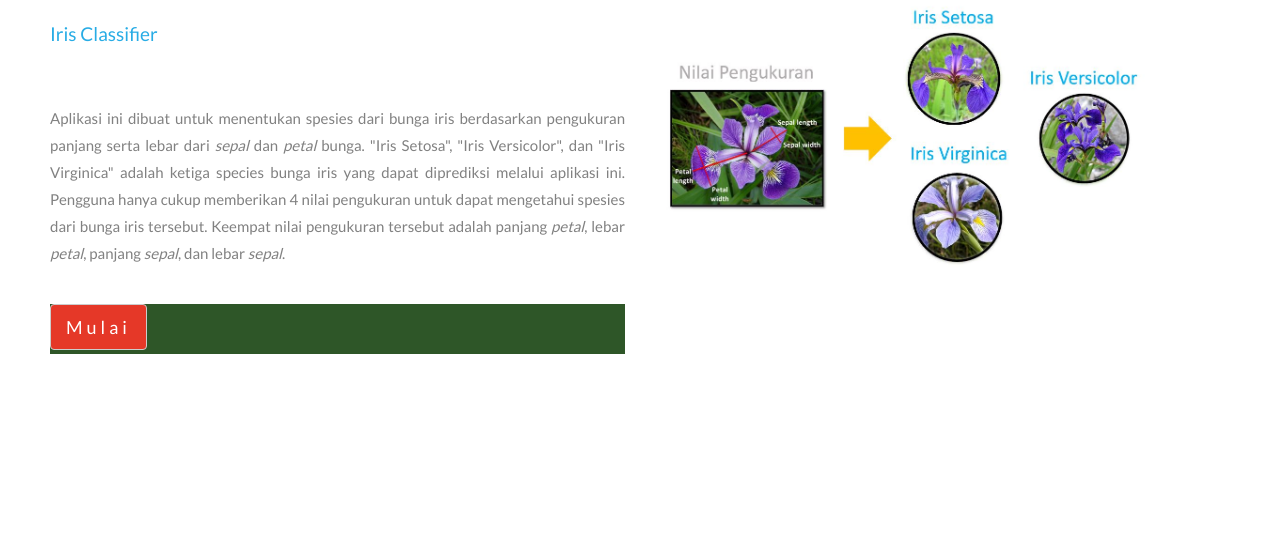
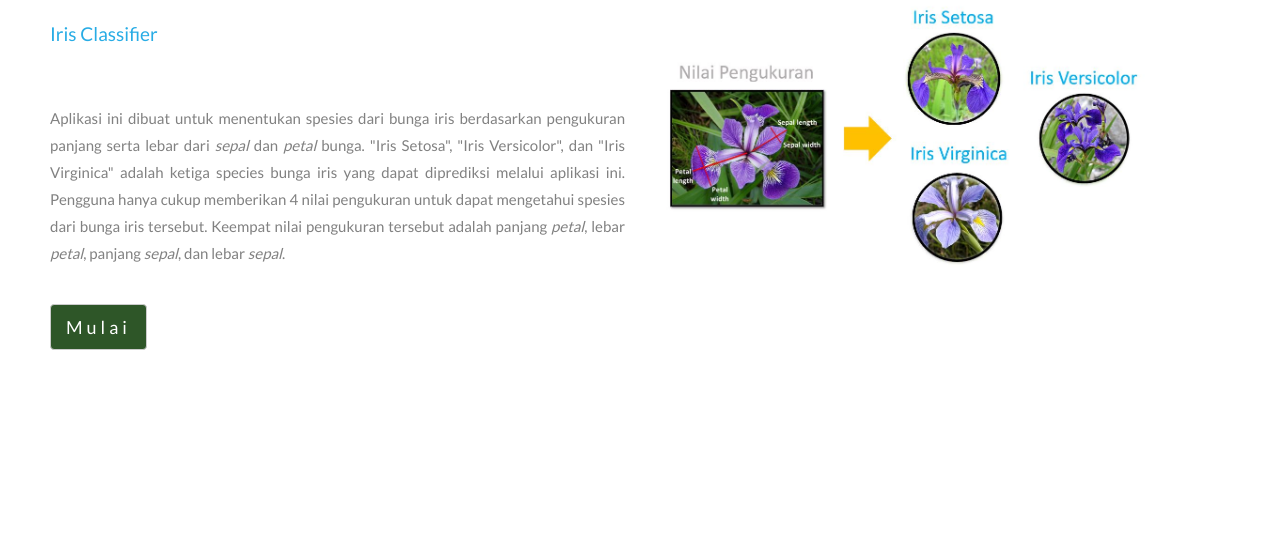
Before and after one commit to ookaaa/uj-pr-ds, a Flask app: page / in a window 1280 px wide. Shown: the part 196-740 px from the top of the page. Run offline with Flask 3, Linux system fonts and the light colour scheme; parts of the project's set-up code (start-up, migrations or seed data) failed here and were passed over.

Commit message:
Update index.html

```diff
--- a/templates/index.html
+++ b/templates/index.html
@@ -65,10 +65,10 @@
 				<br>
 
 				<!-- Tombol Mulai -->
-				<nav id="navgo" class="navbar" style="background-color:#2e5628;z-index: 0;">
+				<nav id="navgo" class="navbar" style="background-color:#ffffff;z-index: 0;">
 					<ul class="nav nav-pills">
 						<li class="nav-item">
-							<a class="btn btn-default btn-lg" href="#aplikasi" style="background-color:#e53828">Mulai</a>
+							<a class="btn btn-default btn-lg" href="#aplikasi" style="background-color:#2e5628">Mulai</a>
 						</li>
 					</ul>
 				</nav>
```
